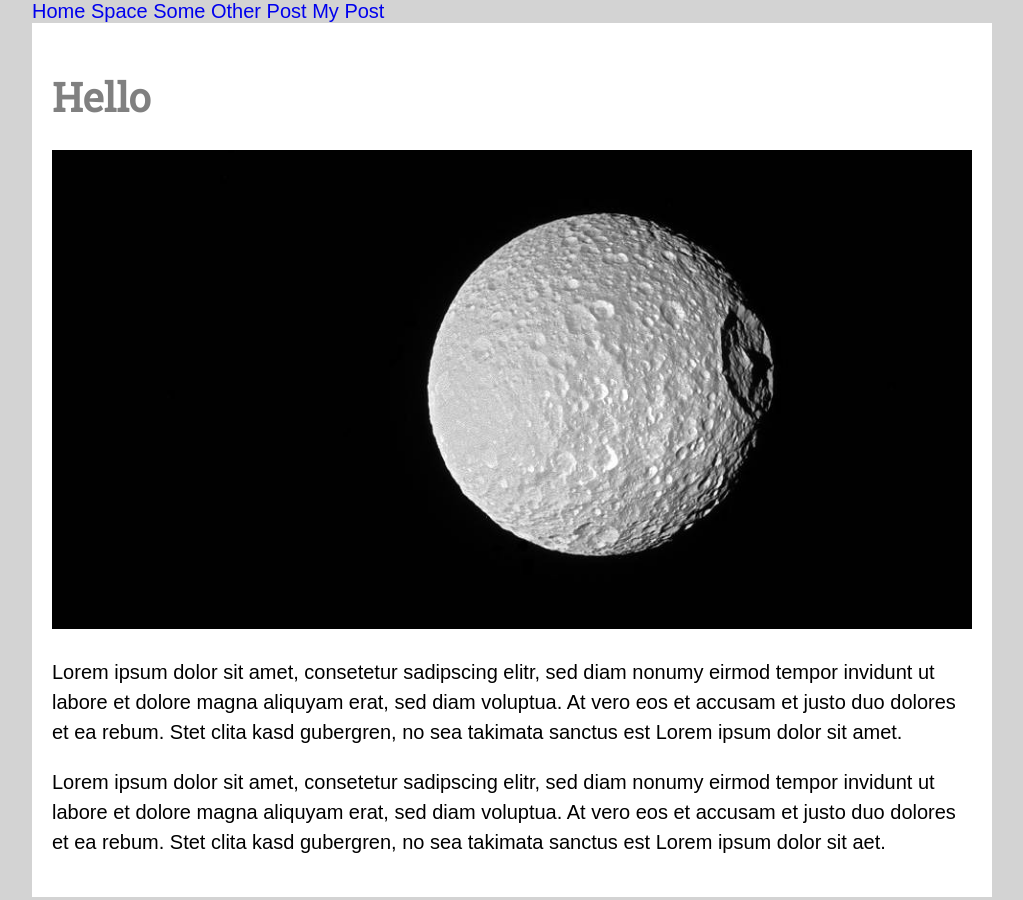
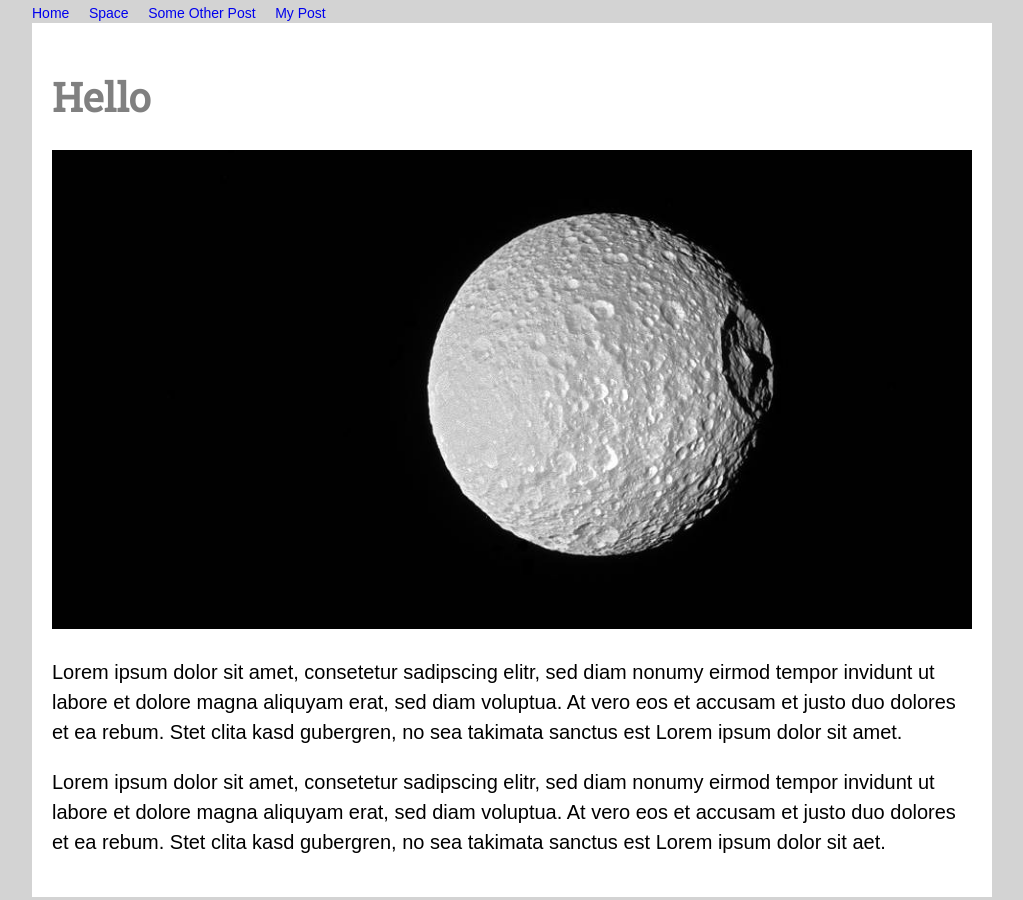
Before and after one commit to the-friedrich/site, a Jekyll site: the page built from _posts/2017-02-16-some-other-post.md, in a window 1280 px wide. Shown: the whole page, without its empty margins (128-1151 px from the left). Built offline with Jekyll 4.4.1, drawn with Linux system fonts in a browser that asks for light colours; our own code applies the rules of GitHub Pages for plain Markdown files.

Commit message:
Update post.html

```diff
--- a/_layouts/post.html
+++ b/_layouts/post.html
@@ -12,9 +12,9 @@
   <body>
 
     <nav>
-      <a class="small-menu" href="http://maketheweb.tk/">Home</a>
+      <a class="small-menu-link" href="http://maketheweb.tk/">Home</a>
       {% for post in site.posts %}
-        <a class="small-menu" href="{{ site.baseurl }}{{ post.url }}">{{ post.title }}</a>
+        <a class="small-menu-link" href="{{ site.baseurl }}{{ post.url }}">{{ post.title }}</a>
       {% endfor %}
     </nav>
 
```
